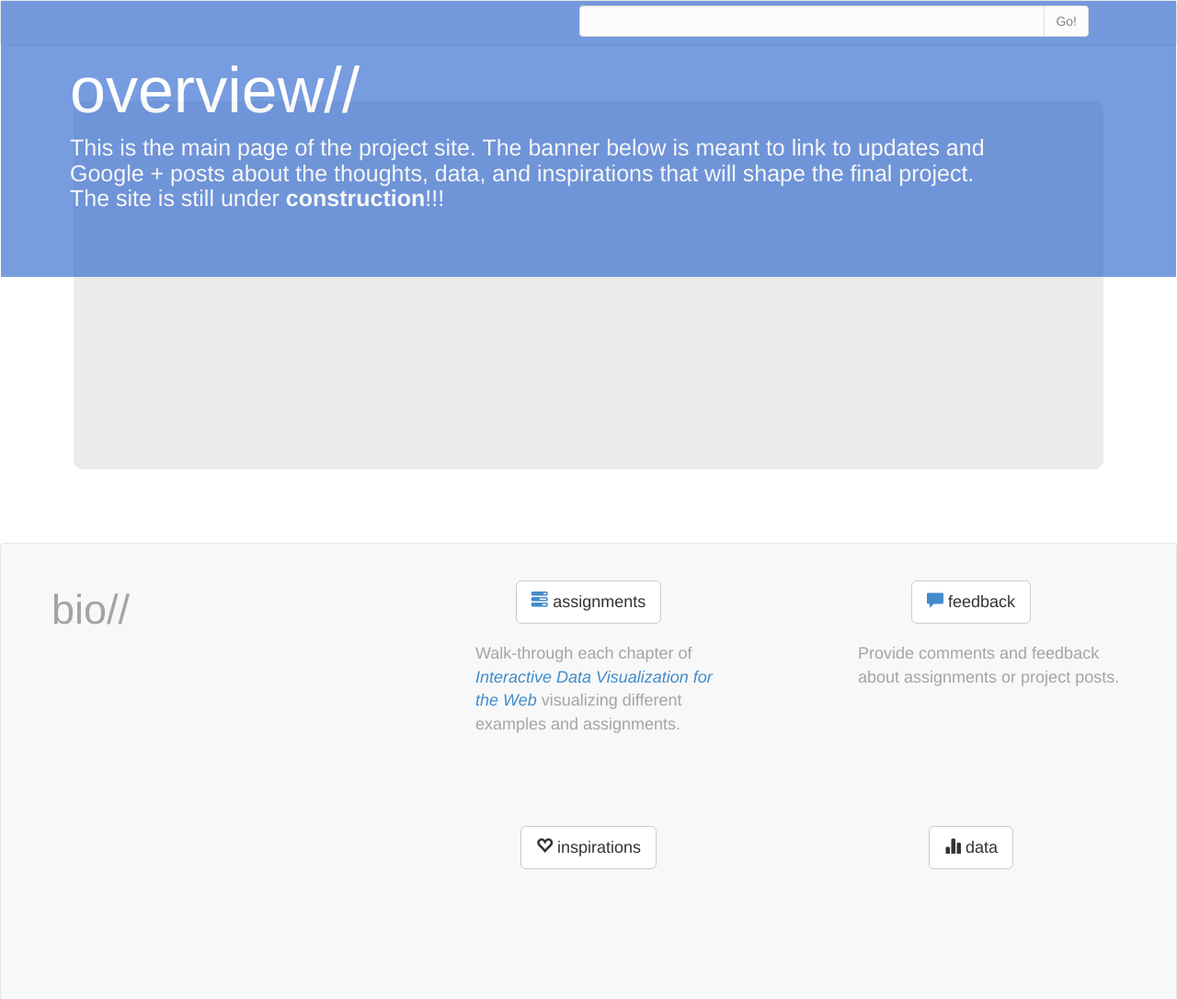
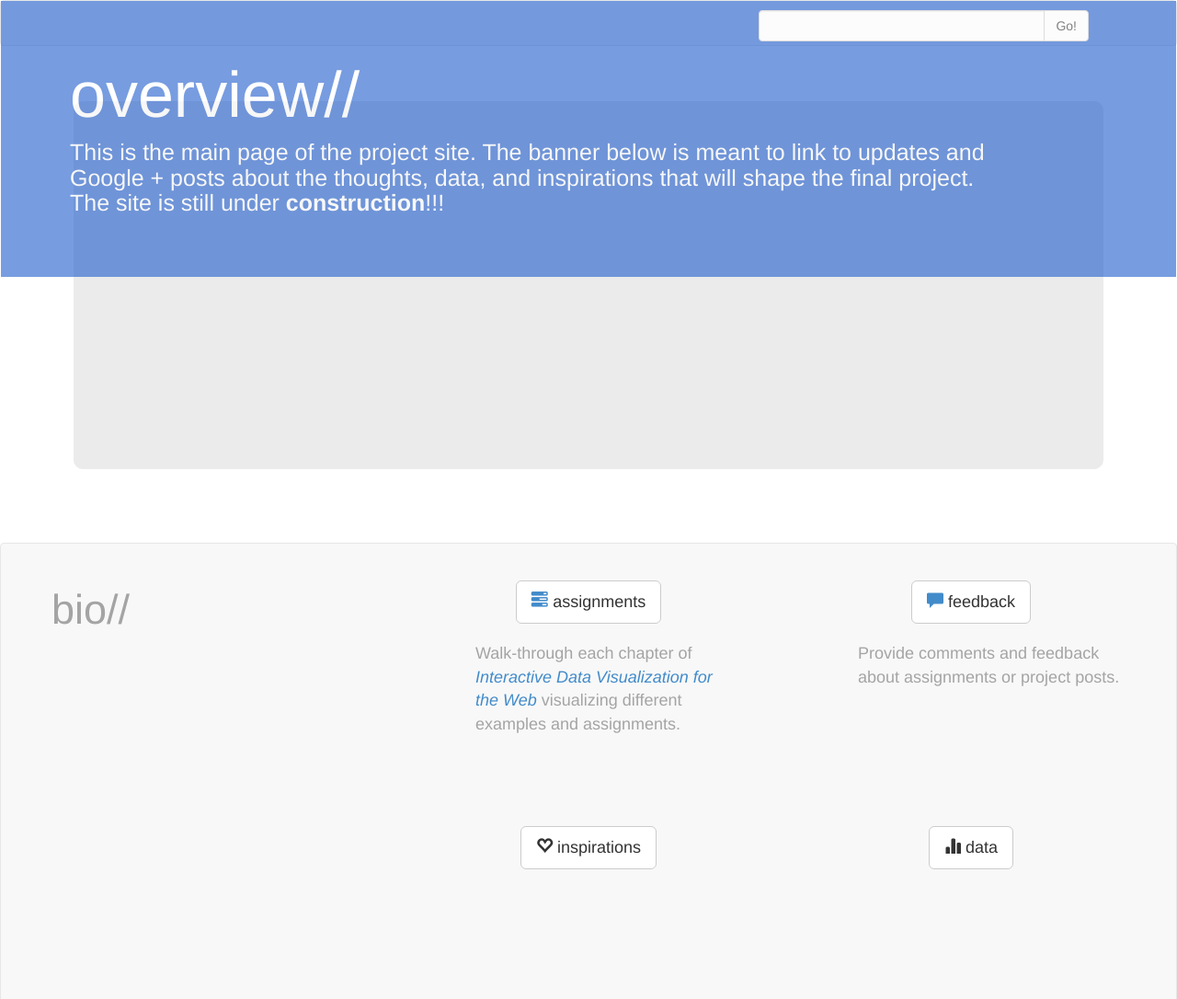
Before and after one commit to byounger/BYvizp, a plain HTML site: page index.html in a window 1280 px wide. Shown: the top 1086 px of the page at 92% size. Drawn offline with nearby package versions, Linux system fonts and the light colour scheme; a script that the page names is missing.

Commit message:
Update index.html

```diff
--- a/index.html
+++ b/index.html
@@ -19,11 +19,14 @@
 	<nav class="navbar navbar-default" role="navigation" style="height:5px">
 	<div class="containerh">
 	  <header class="rowh">
-		<div class="col-xs-6">
+	  	<div class="col-xs-4">
 				<p style="font-size: 20px"></p>
 		</div>
-		<div class="col-xs-6" style="text-align: right">
-			 <div class="input-group" style="margin-top: 5px">
+		<div class="col-xs-4">
+				<p style="font-size: 20px"></p>
+		</div>
+		<div class="col-xs-4" style="text-align: right">
+			 <div class="input-group" style="margin-top: 10px">
 			      <input type="text" class="form-control">
 			      <span class="input-group-btn">
 			        <button class="btn btn-default" type="button">Go!</button>
```
